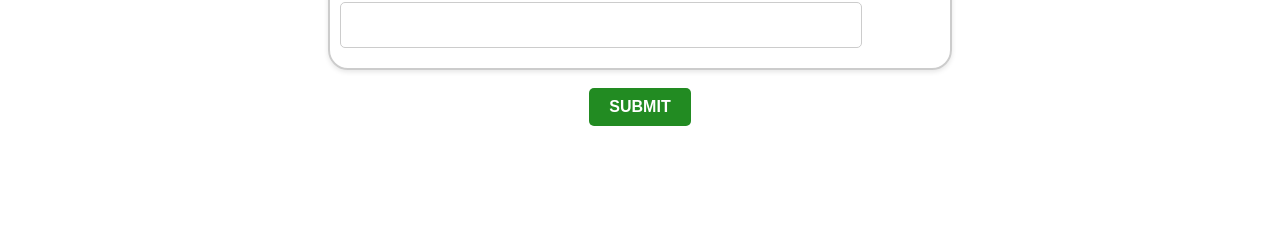
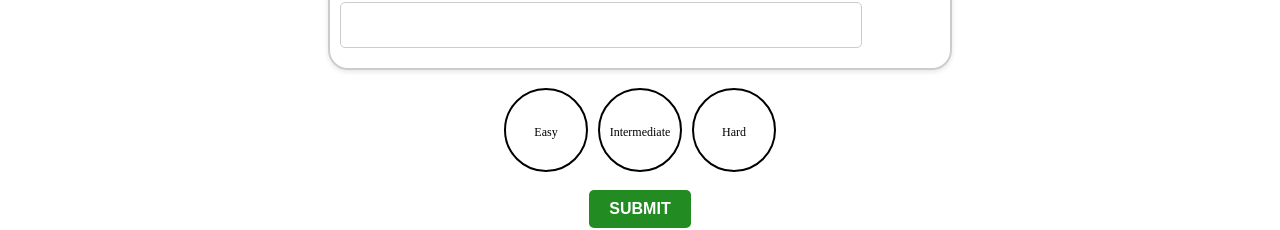
Before and after one commit to BenjaminWills/problem_sheet_generator, a React (Create React App) app in the folder frontend/problem-generation/: page / in a window 1280 px wide. Shown: the part 290-520 px from the top of the page. Built offline with nearby package versions, Linux system fonts and the light colour scheme.

Commit message:
work on button mapping

```diff
--- a/frontend/problem-generation/src/api_form/ApiForm.js
+++ b/frontend/problem-generation/src/api_form/ApiForm.js
@@ -1,10 +1,17 @@
 import React, { useState } from 'react';
+import Selector from './Selector/Selector';
 import './ApiForm.css';
 
 function ApiForm() {
   const [numberValue, setNumberValue] = useState('');
   const [stringValue, setStringValue] = useState('');
   const [loading, setLoading] = useState(false);
+  const [buttonOutput, setButtonOutput] = useState('hard');
+
+
+  const handleButtonClick = (output) => {
+    setButtonOutput(output);
+  }
 
   const handleNumberChange = (event) => {
     setNumberValue(event.target.value);
@@ -20,11 +27,12 @@ function ApiForm() {
     const data = {
       number: numberValue,
       string: stringValue,
+      difficulty: buttonOutput
     };
 
     const formattedString = data.string.replace(/ /g, '-');
 
-    const apiUrl = `http://127.0.0.1:5000/download?n-problems=${data.number}&topic=${formattedString}`;
+    const apiUrl = `http://127.0.0.1:5000/download?n-problems=${data.number}&topic=${formattedString}&difficulty=${buttonOutput}`;
 
     console.log(apiUrl);
     setLoading(true);
@@ -62,6 +70,8 @@ function ApiForm() {
           <input type="text" value={stringValue} onChange={handleStringChange} />
         </label>
         <br />
+        <Selector onClick={handleButtonClick} />
+        <br />
         <div>
           <button type="submit">Submit</button>
           {loading && (
```
